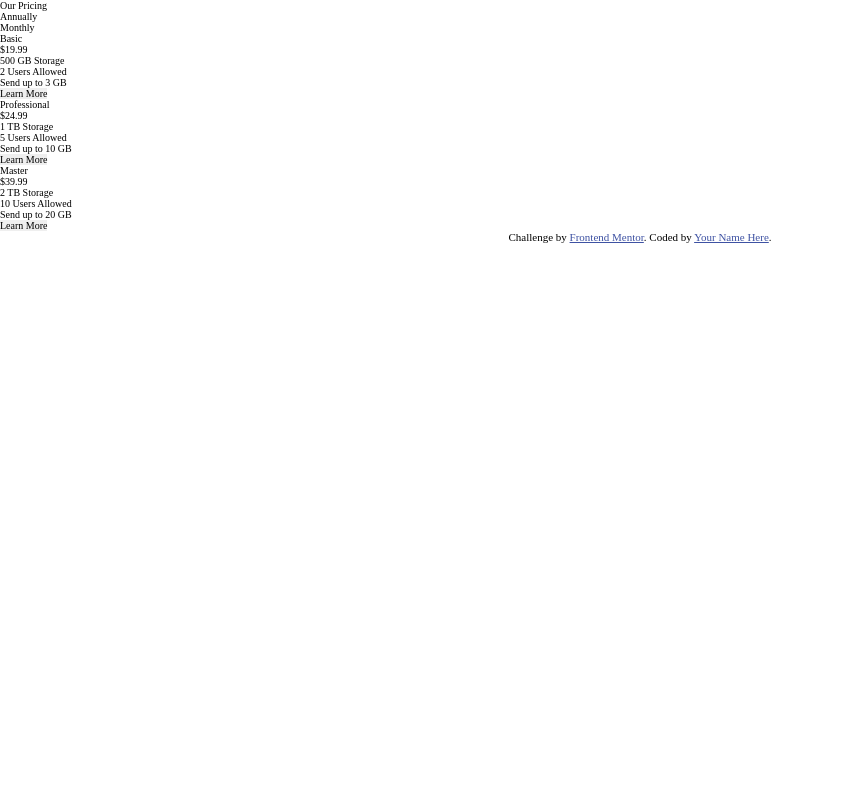
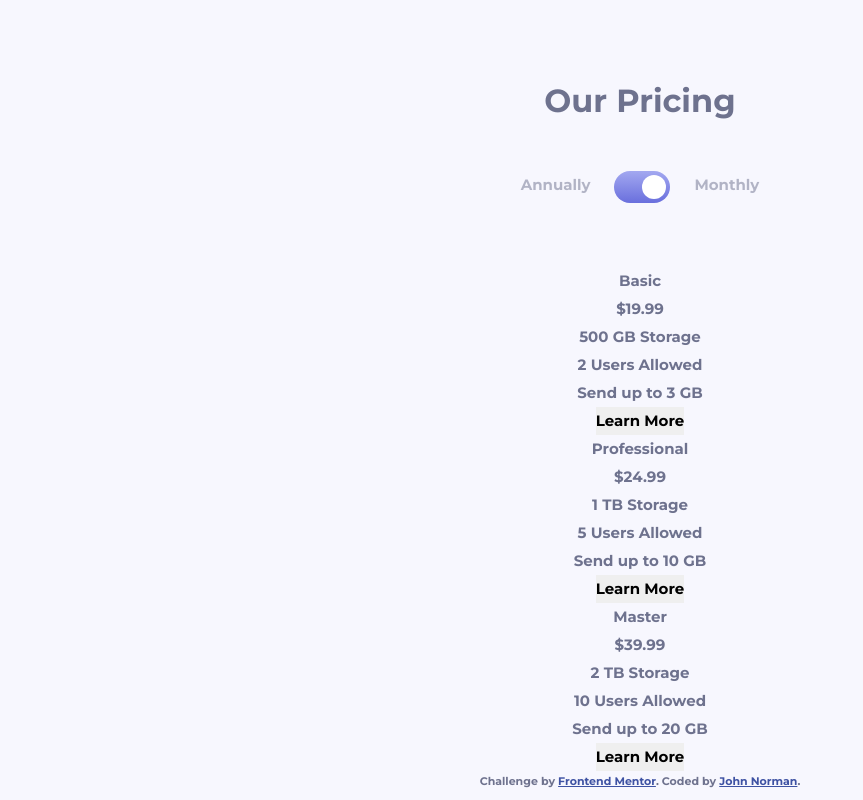
Before and after one commit to norman02/pricing-component-with-toggle, a plain HTML site: page index.html in a window 1280 px wide. Shown: the whole page, without its empty margins (0-863 px from the left). Drawn offline with Linux system fonts and the light colour scheme.

Commit message:
style header

```diff
--- a/css/style.css
+++ b/css/style.css
@@ -1,3 +1,5 @@
+@import url('https://fonts.googleapis.com/css2?family=Montserrat:wght@700&display=swap');
+
 :root {
     font-size: 10px;
 }
@@ -13,6 +15,49 @@
     box-sizing: border-box;
 }
 
+body {
+    font-family: 'Montserrat', sans-serif;
+    font-weight: 700;
+    font-size: 1.5rem;
+    background-color: #F7F7FE;
+    color: #6E728E;
+    text-align: center;
+    line-height: 1.867;
+}
+
+header {
+    margin-top: 7.1rem;
+}
+
+h1 {
+    font-size: 3.2rem;
+}
+
+.switch-container {
+    display: inline-flex;
+    margin: 40px auto 64.5px auto;
+}
+.switch-container p {
+    opacity: 50%;
+}
+
+.switch {
+    width: 5.6rem;
+    height: 3.2rem;
+    border-radius: 16px;
+    background: linear-gradient(hsl(236, 72%, 79%), hsl(237, 63%, 64%));
+    margin: 0 24px;
+}
+
+.switch-top {
+    width: 2.4rem;
+    height: 2.4rem;
+    border-radius: 100%;
+    background-color: white;
+    margin: 4px 4px 4px 28px;
+}
+
+
 
 .attribution {
     font-size: 11px;
--- a/index.html
+++ b/index.html
@@ -16,8 +16,13 @@
 
   <header>
     <h1>Our Pricing</h1>
-    <p>Annually</p>
-    <p>Monthly</p>
+    <div class="switch-container">
+      <p>Annually</p>
+      <div class="switch">
+        <div class="switch-top"></div>
+      </div>
+      <p>Monthly</p>
+    </div>
   </header>
 
   <main>
@@ -59,7 +64,7 @@
   <footer>
     <div class="attribution">
       Challenge by <a href="https://www.frontendmentor.io?ref=challenge" target="_blank">Frontend Mentor</a>.
-      Coded by <a href="#">Your Name Here</a>.
+      Coded by <a href="http://devilduckdevelopment.com" target="_blank">John Norman</a>.
     </div>
   </footer>
 
```
